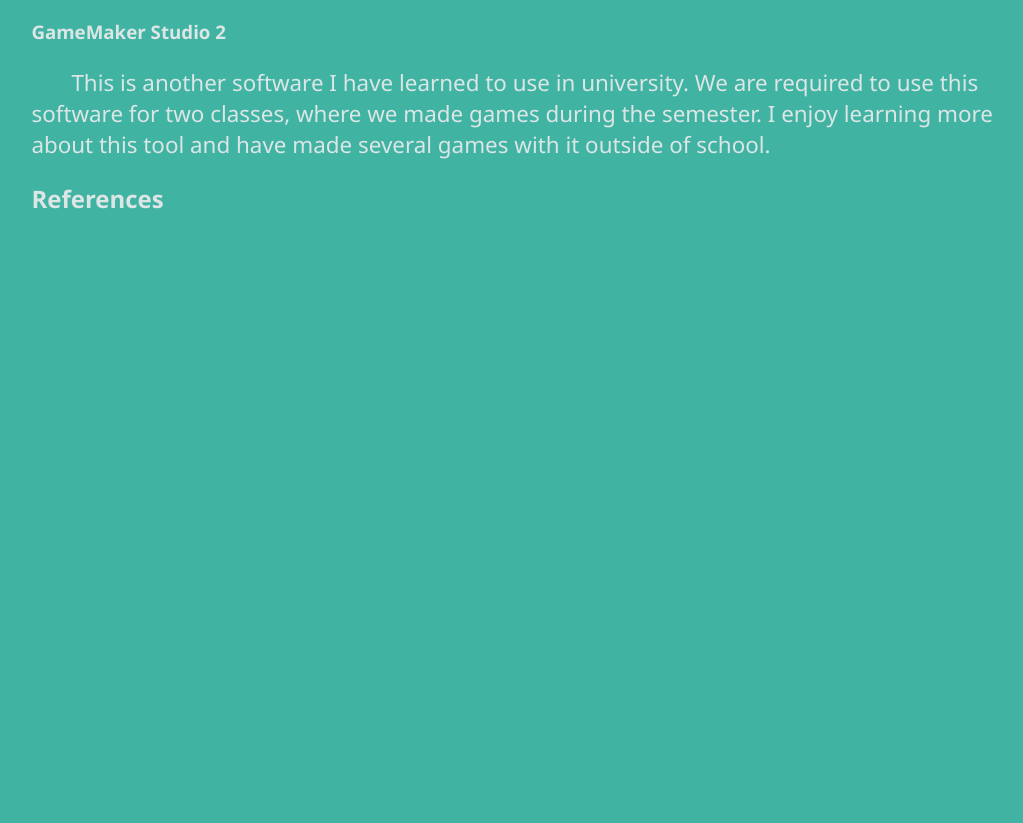
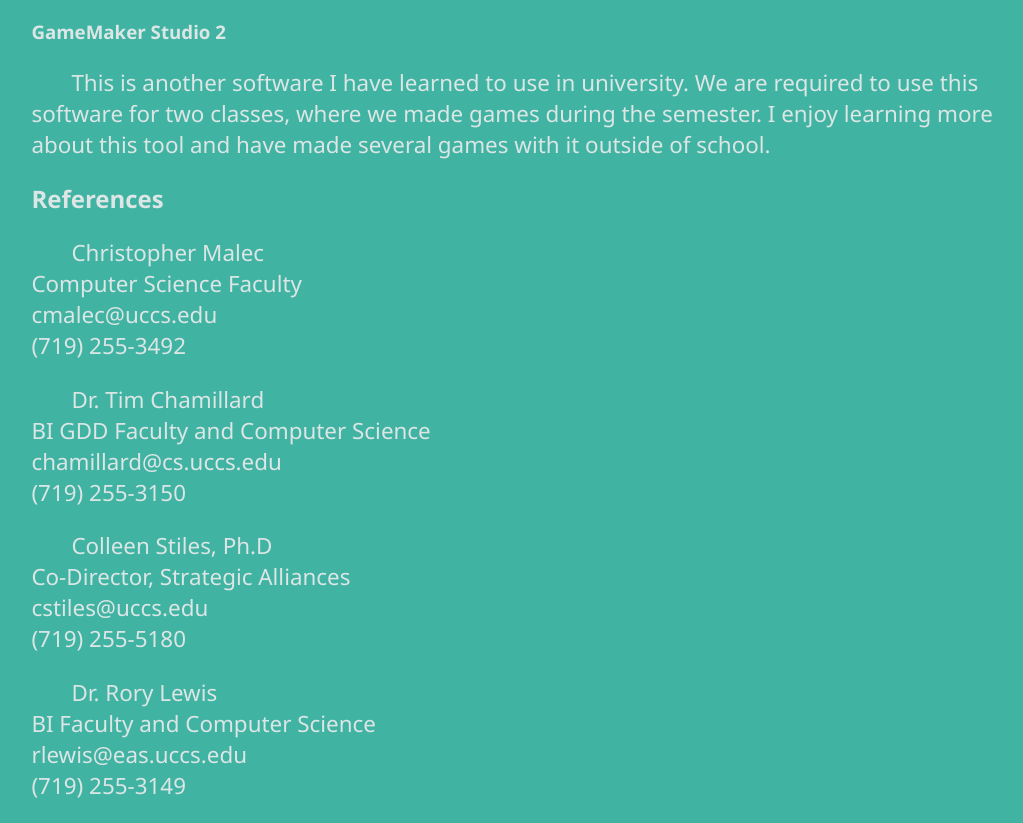
Before and after one commit to Aescosaurus/aescosaurus.github.io, a plain HTML site: page index.html in a window 1280 px wide. Shown: the part 2801-3624 px from the top of the page, without its empty margins (103-1126 px from the left). Before the commit the page ends 3038 px from the top, so only its background shows below. Drawn offline with Linux system fonts and the light colour scheme.

Commit message:
Added some references.

```diff
--- a/index.html
+++ b/index.html
@@ -112,7 +112,28 @@
 
 				<h2>References</h2>
 				<p>
-
+					Christopher Malec
+					<br>Computer Science Faculty
+					<br>cmalec@uccs.edu
+					<br>(719) 255-3492
+				</p>
+				<p>
+					Dr. Tim Chamillard
+					<br>BI GDD Faculty and Computer Science
+					<br>chamillard@cs.uccs.edu
+					<br>(719) 255-3150
+				</p>
+				<p>
+					Colleen Stiles, Ph.D
+					<br>Co-Director, Strategic Alliances
+					<br>cstiles@uccs.edu
+					<br>(719) 255-5180
+				</p>
+				<p>
+					Dr. Rory Lewis
+					<br>BI Faculty and Computer Science
+					<br>rlewis@eas.uccs.edu
+					<br>(719) 255-3149
 				</p>
 			</p>
 		</div>
```
